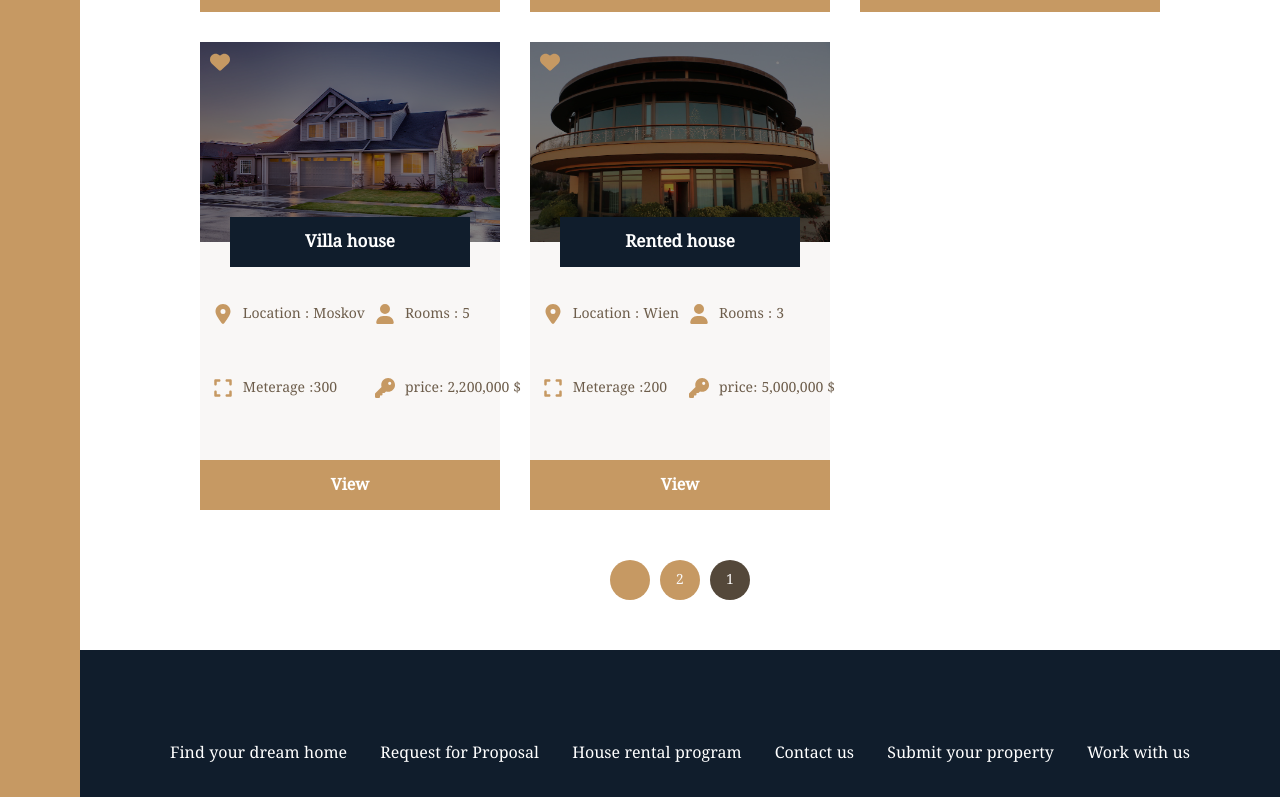
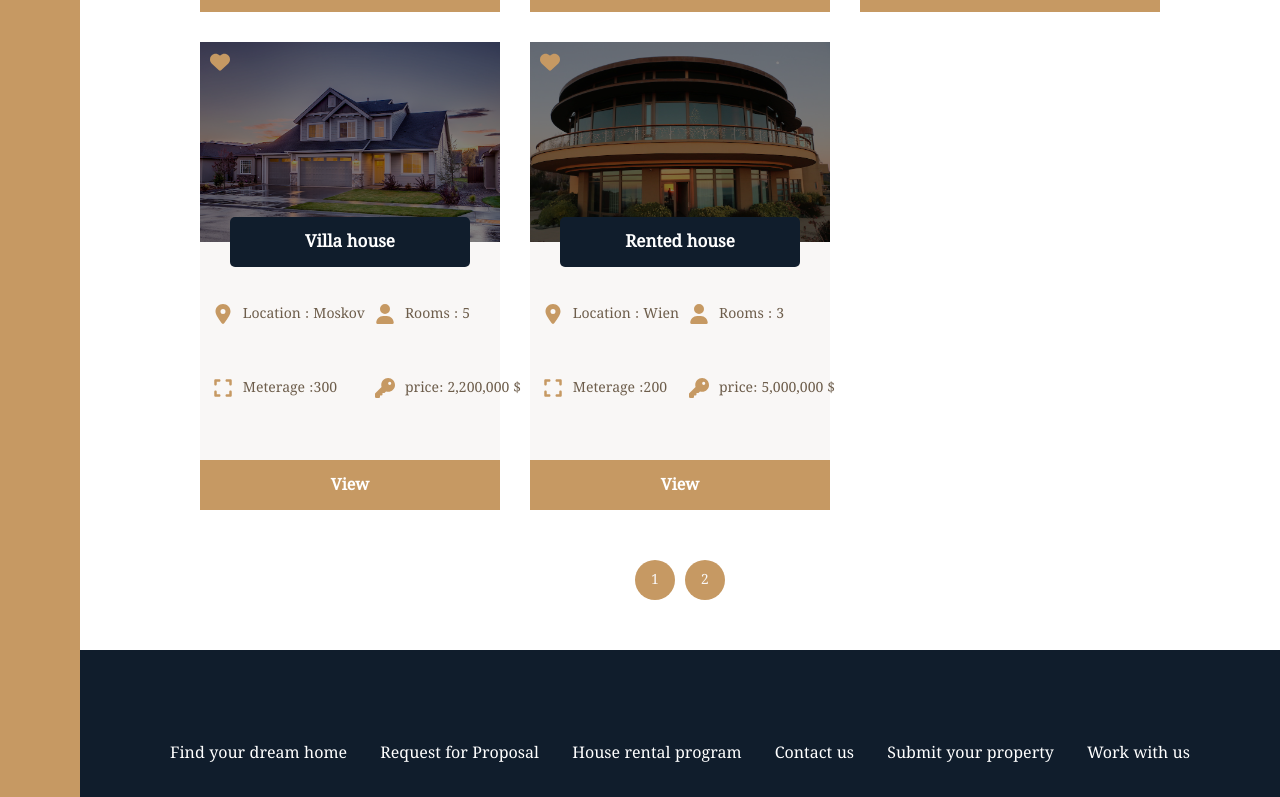
Before and after one commit to mohsen-deilami/immobilien-next, a Next.js app: page /homes in a window 1280 px wide. Shown: the part 1741-2538 px from the top of the page. Built offline with nearby package versions, Linux system fonts and the light colour scheme.

Commit message:
develop paginations

```diff
--- a/pages/homes/index.js
+++ b/pages/homes/index.js
@@ -4,7 +4,6 @@ import db from "../../data/db.json";
 import Home from "@/components/madules/Home";
 export default function index() {
   const [homes, setHomes] = useState(db.homes);
-
   const searchHadler = (searchValue) => {
     const newHomes = db.homes.filter((home) =>
       home.title.toLowerCase().includes(searchValue)
@@ -35,6 +34,13 @@ export default function index() {
       }
     }
   };
+
+  const selectPage=pageNumber=>{
+    console.log(pageNumber);
+    const endIndex=(pageNumber * 6) ;
+    const startIndex=endIndex - 6;
+    setHomes(db.homes.slice(startIndex , endIndex))
+  }
   return (
     <div className="home-section" id="houses">
       <div className="home-filter-search">
@@ -68,13 +74,17 @@ export default function index() {
           <Home key={home.id} {...home} />
         ))}
       </div>
+
       <ul className="pagination__list">
-        <li className="pagination__item">
-          <a href="#" className="">
-            {" "}
+      {Array.from({length:Math.ceil( db.homes?.length / 6)}).map((item , index ) =>(
+        <li className="pagination__item" key={index} >
+          <a href="#" className="" onClick={event=>selectPage(event.target.innerHTML)}>
+           {index+1}
           </a>
         </li>
-        <li className="pagination__item">
+
+      ))}
+       {/*  <li className="pagination__item">
           <a href="#" className="">
             2
           </a>
@@ -83,7 +93,7 @@ export default function index() {
           <a href="#" className="">
             1
           </a>
-        </li>
+        </li> */}
       </ul>
     </div>
   );
--- a/styles/globals.css
+++ b/styles/globals.css
@@ -633,6 +633,7 @@ body {
   transform: translateY(2.5rem);
   font-size: 1.7rem;
   font-weight: bold;
+  border-radius: 5px;
 }
 
 .card__details {
@@ -1330,22 +1331,7 @@ body {
   fill: rgb(197, 5, 5);
 }
 
-.card__title {
-  display: flex;
-  justify-content: center;
-  align-items: center;
-  color: var(--color-white);
-  width: 80%;
-  height: 5rem;
-  background-color: var(--color-secondry);
-  grid-row: 2 / 3;
-  grid-column: 1 / 3;
-  z-index: 10;
-  margin: 0 auto;
-  transform: translateY(2.5rem);
-  font-size: 1.7rem;
-  font-weight: bold;
-}
+
 
 .card__details {
   margin: 2rem 0;
@@ -2019,22 +2005,7 @@ body {
   fill: rgb(197, 5, 5);
 }
 
-.card__title {
-  display: flex;
-  justify-content: center;
-  align-items: center;
-  color: var(--color-white);
-  width: 80%;
-  height: 5rem;
-  background-color: var(--color-secondry);
-  grid-row: 2 / 3;
-  grid-column: 1 / 3;
-  z-index: 10;
-  margin: 0 auto;
-  transform: translateY(2.5rem);
-  font-size: 1.7rem;
-  font-weight: bold;
-}
+
 
 .card__details {
   margin: 2rem 0;
```
